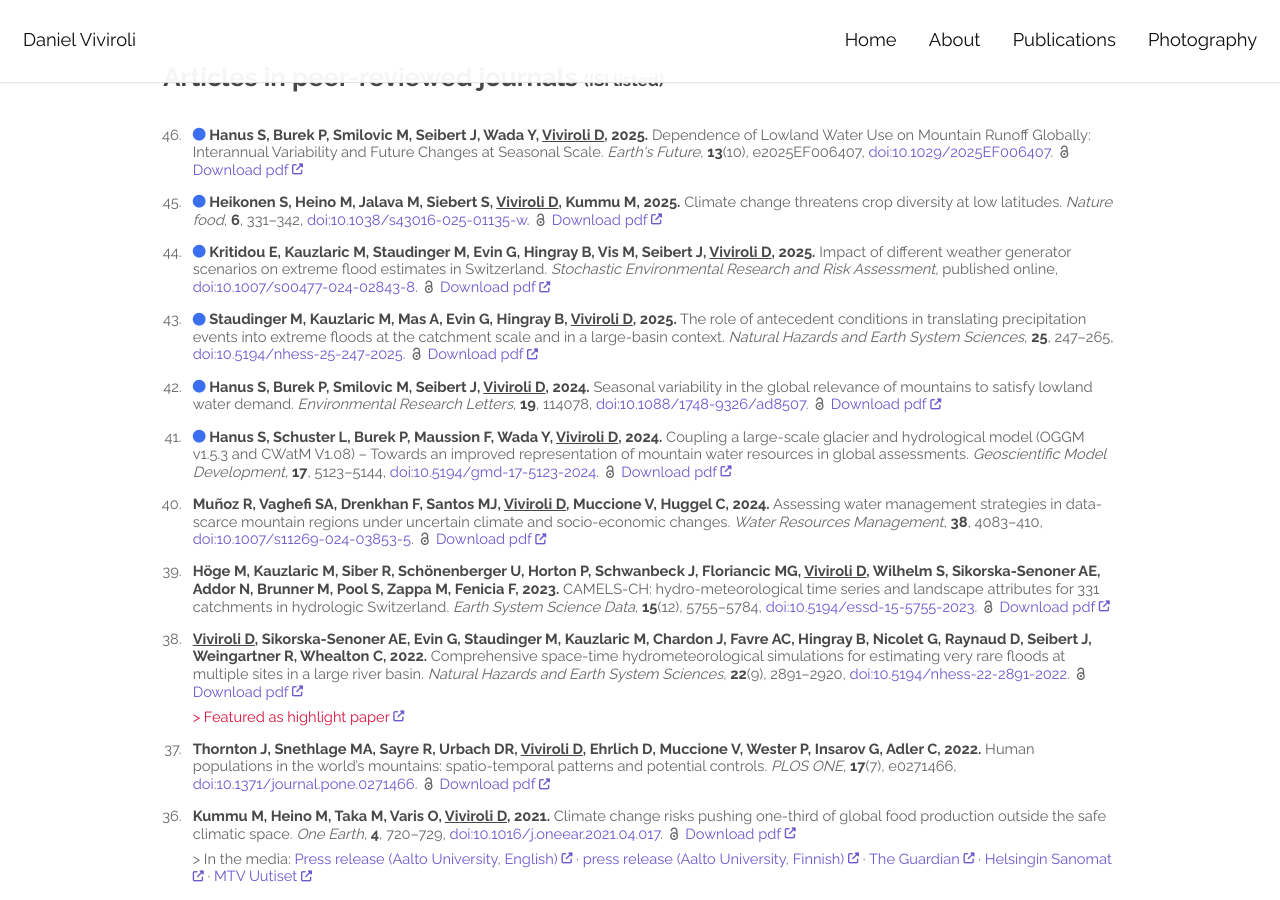
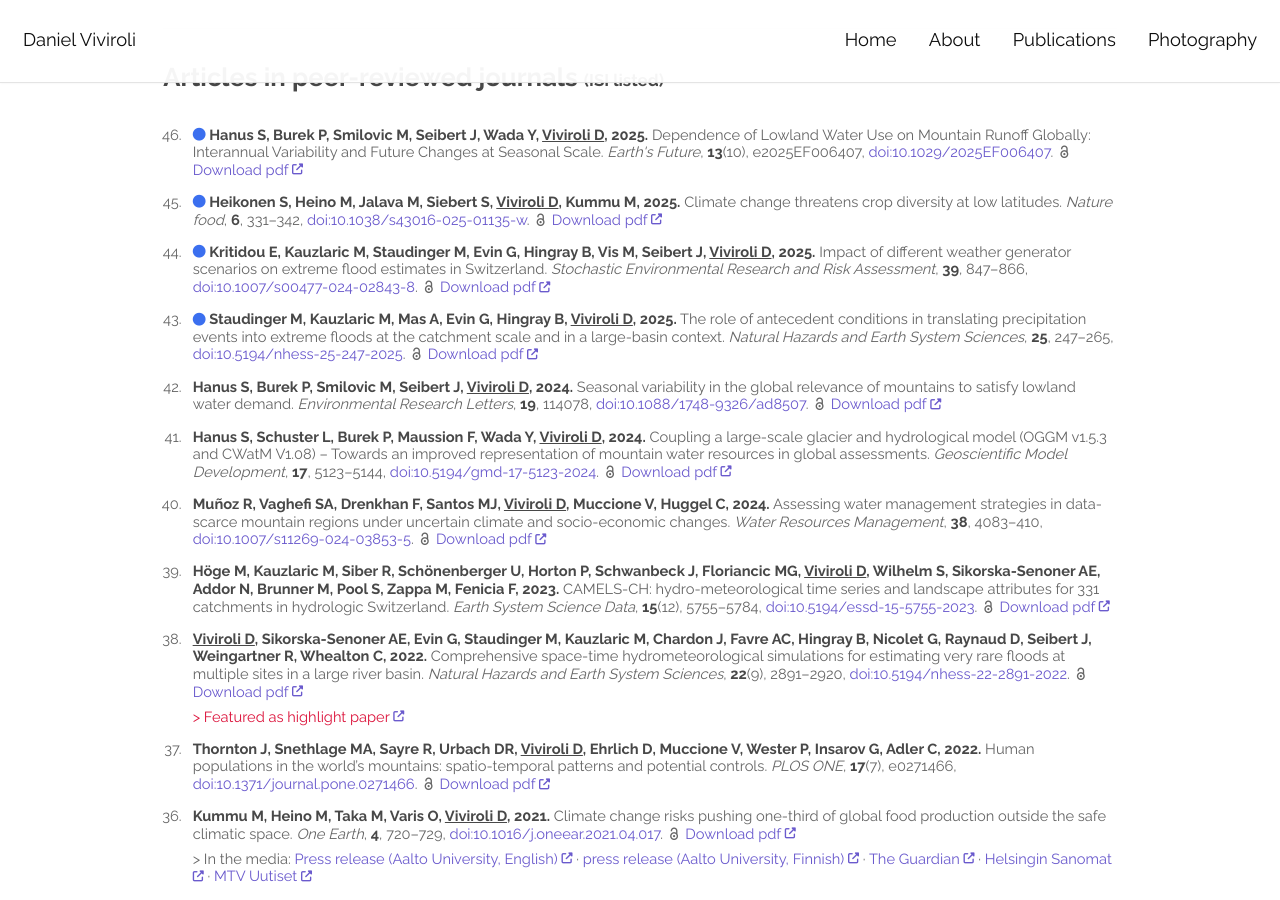
Before and after one commit to dviviroli/dviviroli.github.io, a Jekyll site: the page built from publications.html, in a window 1280 px wide and 900 px high, scrolled down 360 px. Built offline with Jekyll 4.4.1, drawn with Linux system fonts in a browser that asks for light colours; some web fonts are replaced; a script that is not in the unit is left out; comment, search, counter and statistics services are not loaded.

Commit message:
content updates

```diff
--- a/_data/publications_papers-peer-reviewed.yml
+++ b/_data/publications_papers-peer-reviewed.yml
@@ -3,11 +3,11 @@
   year: 2025
   title: "Dependence of Lowland Water Use on Mountain Runoff Globally: Interannual Variability and Future Changes at Seasonal Scale"
   journal: Earth's Future
-  doi: 10.1029/2025EF006407
-  pdf: https://agupubs.onlinelibrary.wiley.com/doi/epdf/10.1029/2025EF006407
   volume: 13
   issue: 10
   pages: e2025EF006407
+  doi: 10.1029/2025EF006407
+  pdf: https://agupubs.onlinelibrary.wiley.com/doi/epdf/10.1029/2025EF006407
   pdf_external: Y
   openaccess: Y
   new: Y
@@ -28,7 +28,8 @@
   year: 2025
   title: Impact of different weather generator scenarios on extreme flood estimates in Switzerland
   journal: Stochastic Environmental Research and Risk Assessment
-  volume: published online
+  volume: 39
+  pages: 847–866
   doi: 10.1007/s00477-024-02843-8
   pdf: https://link.springer.com/content/pdf/10.1007/s00477-024-02843-8.pdf
   pdf_external: Y
@@ -57,7 +58,6 @@
   pdf: https://iopscience.iop.org/article/10.1088/1748-9326/ad8507/pdf
   pdf_external: Y
   openaccess: Y
-  new: Y
 
 - authors: Hanus S, Schuster L, Burek P, Maussion F, Wada Y, Viviroli D
   year: 2024
@@ -69,7 +69,6 @@
   pdf: https://gmd.copernicus.org/articles/17/5123/2024/gmd-17-5123-2024.pdf
   pdf_external: Y
   openaccess: Y
-  new: Y
 
 - authors: Muñoz R, Vaghefi SA, Drenkhan F, Santos MJ, Viviroli D, Muccione V, Huggel C
   year: 2024
```
